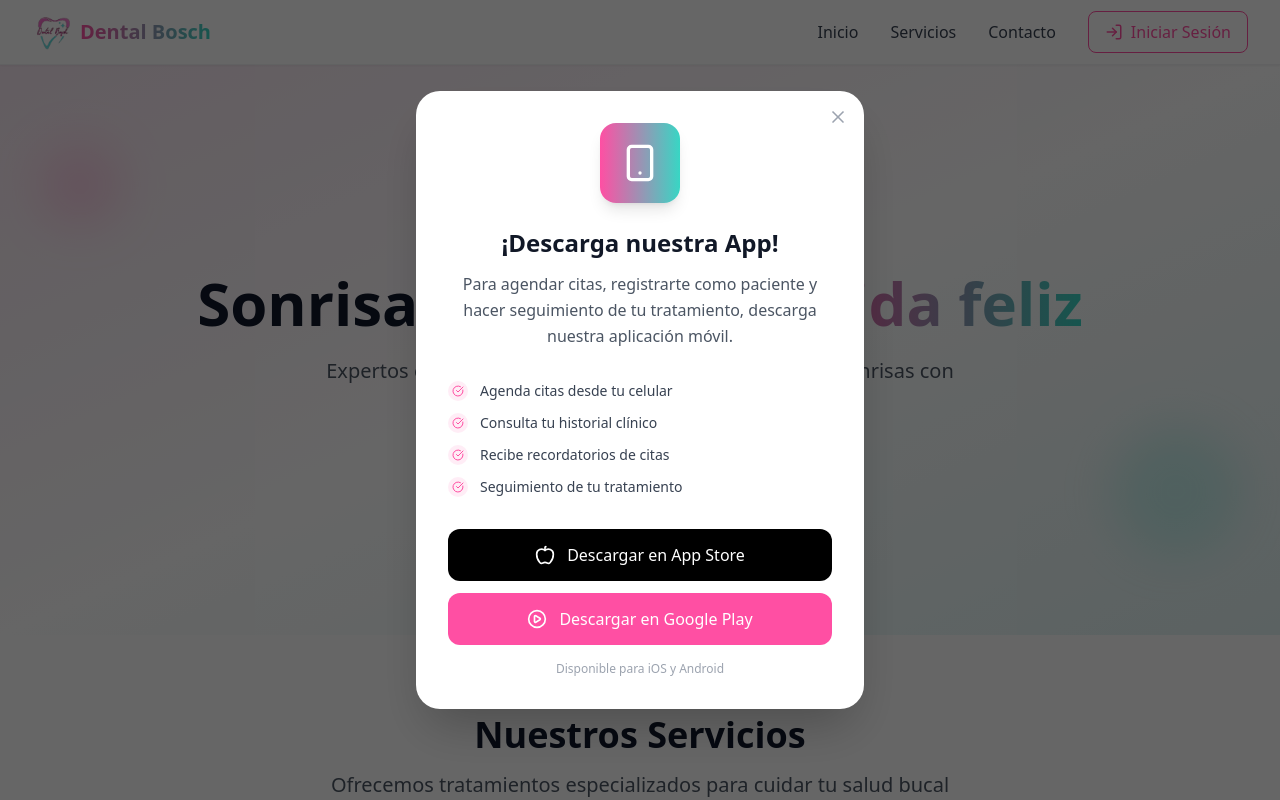
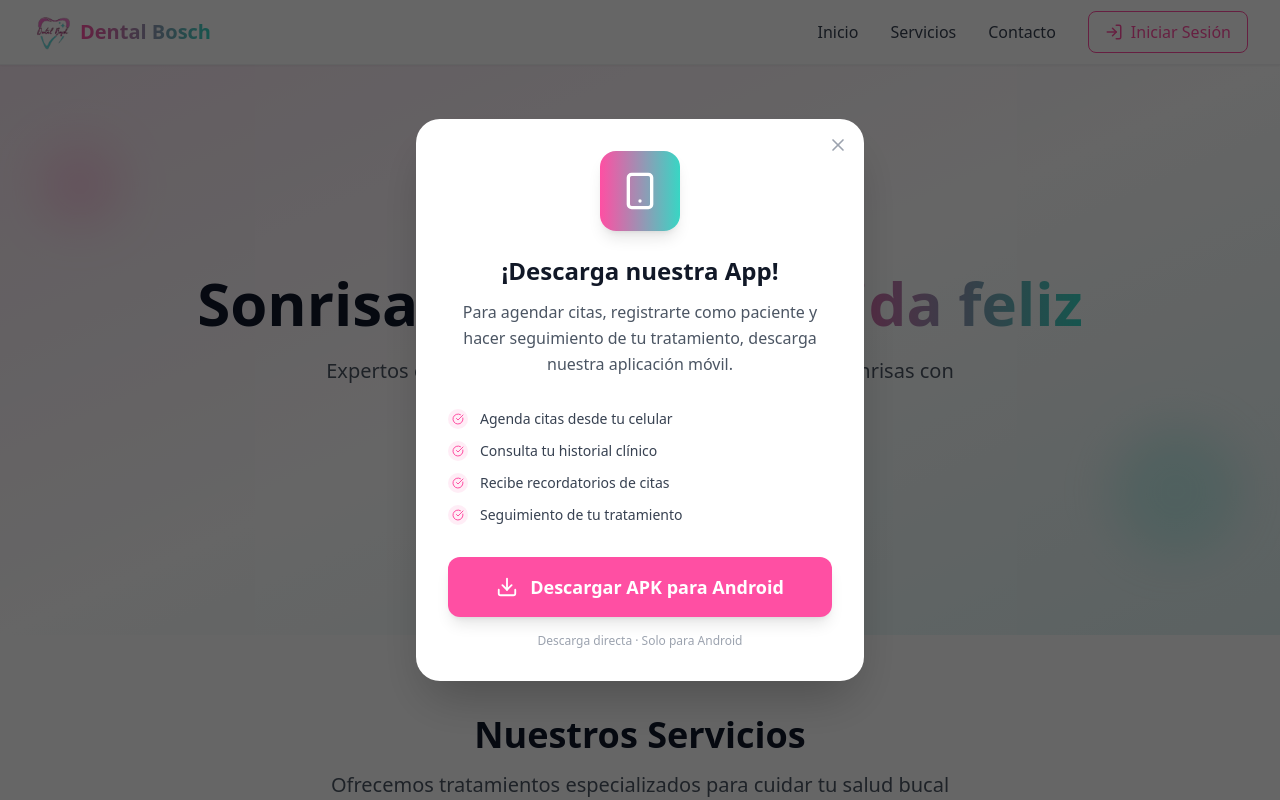
Before and after one commit to Odaliz2105/Frontend_Dental_Bosch, a React (Vite) app: page / in a window 1280 px wide. Both pictures are taken after a click on the button "Agendar cita". Shown: the top 800 px of the page. Built offline with nearby package versions, Linux system fonts and the light colour scheme; no server answers.

Commit message:
Conexion con la app movil

```diff
--- a/src/pages/LandingPage.jsx
+++ b/src/pages/LandingPage.jsx
@@ -15,8 +15,7 @@ import {
   ArrowRight,
   Smartphone,
   X,
-  PlayCircle,
-  Apple
+  Download
 } from 'lucide-react'
 import Navbar from '../components/Navbar'
 import Button from '../components/Button'
@@ -83,32 +82,19 @@ const AppModal = ({ showAppModal, setShowAppModal }) => (
               ))}
             </div>
 
-            {/* Botones de descarga */}
-            <div className="space-y-3">
-              <button
-                className="w-full flex items-center justify-center gap-3 bg-black text-white py-3.5 rounded-xl hover:bg-gray-900 transition-colors font-medium"
-                onClick={() => {
-                  // TODO: agregar link real de App Store
-                  alert('Próximamente en App Store')
-                }}
-              >
-                <Apple size={20} />
-                Descargar en App Store
-              </button>
-              <button
-                className="w-full flex items-center justify-center gap-3 bg-primary text-white py-3.5 rounded-xl hover:bg-primary/90 transition-colors font-medium"
-                onClick={() => {
-                  // TODO: agregar link real de Google Play
-                  alert('Próximamente en Google Play')
-                }}
-              >
-                <PlayCircle size={20} />
-                Descargar en Google Play
-              </button>
-            </div>
+            {/* Botón de descarga */}
+            <a
+              href="https://drive.google.com/drive/folders/1EPWnVI_3bKyHwBH9dlgu-_4HFAoDS9dB?usp=sharing"
+              target="_blank"
+              rel="noopener noreferrer"
+              className="w-full flex items-center justify-center gap-3 bg-primary text-white py-4 rounded-xl hover:bg-primary/90 transition-colors font-semibold text-lg shadow-lg hover:shadow-primary/30"
+            >
+              <Download size={22} />
+              Descargar APK para Android
+            </a>
 
             <p className="text-center text-xs text-gray-400 mt-4">
-              Disponible para iOS y Android
+              Descarga directa · Solo para Android
             </p>
           </motion.div>
         </motion.div>
```
Also changed, not shown: 1 other file (tests, documents, lock files or other folders).
